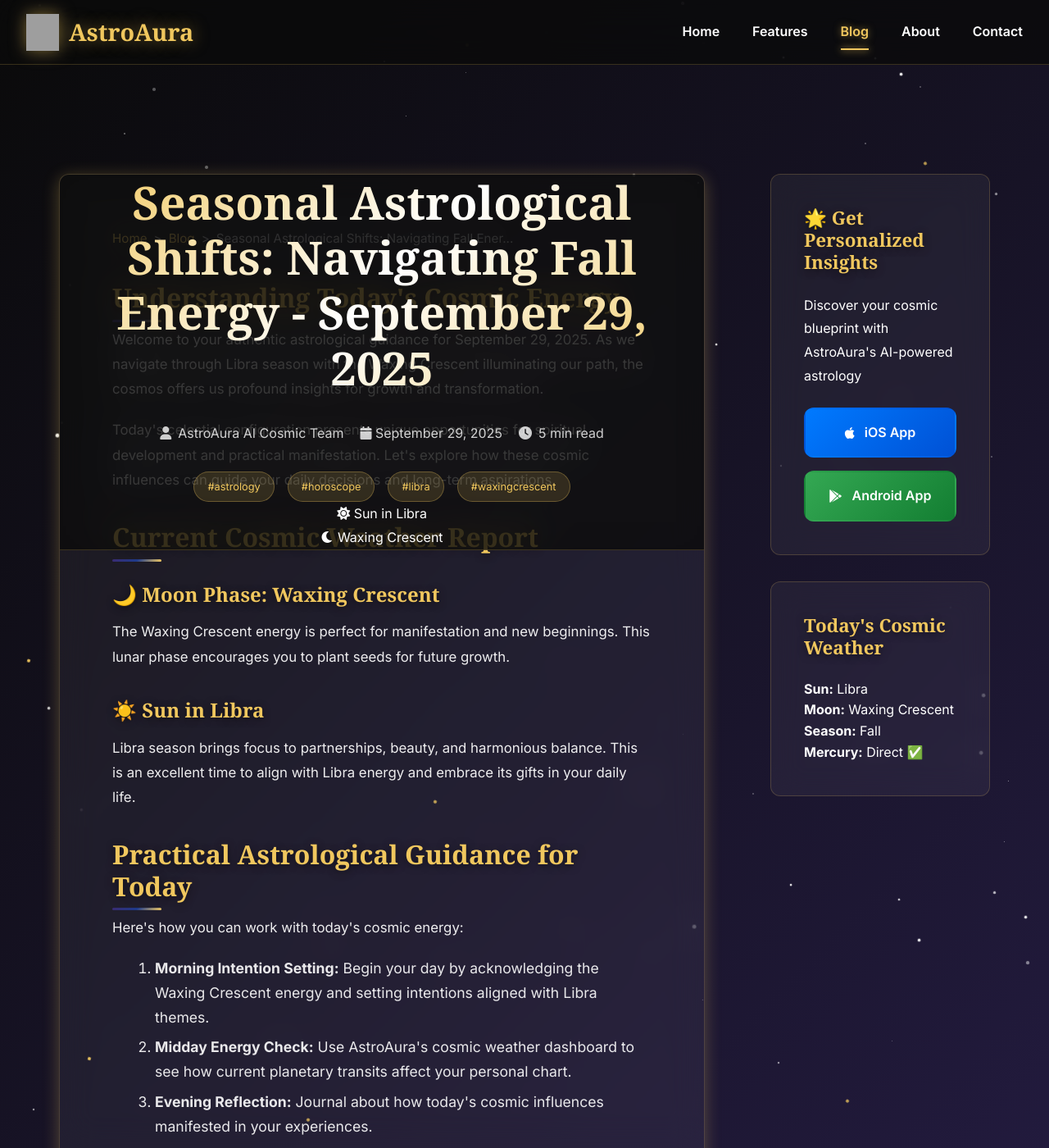
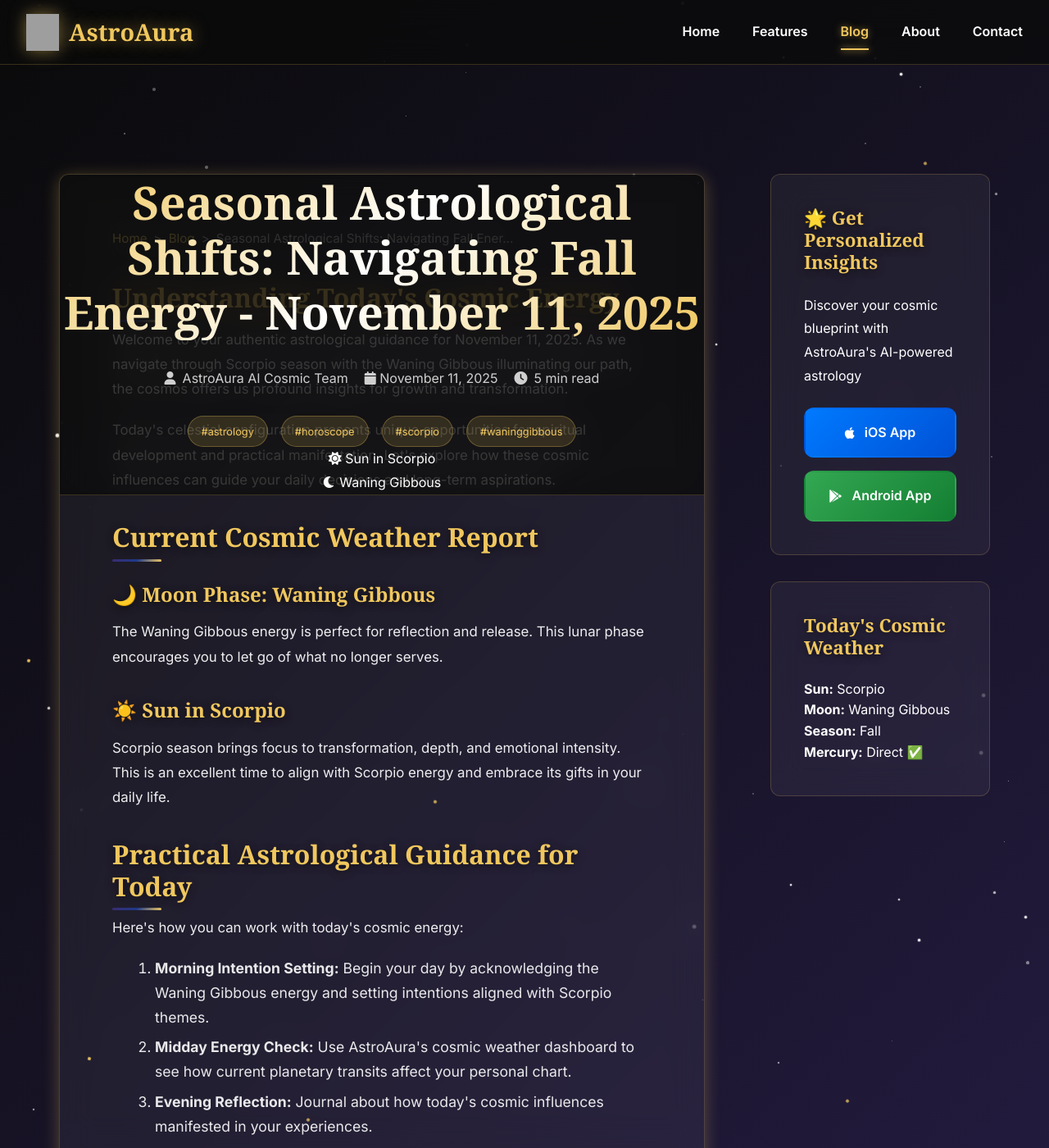
Before and after one commit to royanis/astroaura-website, a Jekyll site: the page blog/posts/seasonal-astrological-shifts-navigating-fall-energ.html, which Jekyll copies as it is, in a window 1280 px wide and 1400 px high. Shown: the whole window at 82% size. Built offline with Jekyll 4.4.1, drawn with Linux system fonts in a browser that asks for light colours; some web fonts are replaced; comment, search, counter and statistics services are not loaded; grey boxes are pictures that could not be loaded.

Commit message:
🌟 Automated blog post: 2025-11-11 01:54 UTC
Generated authentic astrology content
Updated RSS feeds and sitemap
Published via GitHub Actions

🤖 Automated by AstroAura Blog System

```diff
--- a/blog/posts/seasonal-astrological-shifts-navigating-fall-energ.html
+++ b/blog/posts/seasonal-astrological-shifts-navigating-fall-energ.html
@@ -3,11 +3,11 @@
 <head>
     <meta charset="UTF-8">
     <meta name="viewport" content="width=device-width, initial-scale=1.0">
-    <meta name="description" content="Authentic astrological guidance for September 29, 2025. Explore today's Waxing Crescent energy in Libra season with personalized insights from AstroAura's AI-powered astrology platform.">
-    <title>Seasonal Astrological Shifts: Navigating Fall Energy - September 29, 2025 | AstroAura Cosmic Insights</title>
+    <meta name="description" content="Authentic astrological guidance for November 11, 2025. Explore today's Waning Gibbous energy in Scorpio season with personalized insights from AstroAura's AI-powered astrology platform.">
+    <title>Seasonal Astrological Shifts: Navigating Fall Energy - November 11, 2025 | AstroAura Cosmic Insights</title>
 
     <!-- SEO Meta Tags -->
-    <meta name="keywords" content="astrology, horoscope, libra, waxing-crescent, AI astrology, multilingual horoscope">
+    <meta name="keywords" content="astrology, horoscope, scorpio, waning-gibbous, AI astrology, multilingual horoscope">
     <meta name="author" content="AstroAura AI Cosmic Team">
     <meta name="robots" content="index, follow, max-image-preview:large, max-snippet:-1">
     <meta name="revisit-after" content="7 days">
@@ -16,24 +16,24 @@
     <link rel="canonical" href="https://astroaura.me/blog/posts/seasonal-astrological-shifts-navigating-fall-energ.html">
 
     <!-- Open Graph Tags -->
-    <meta property="og:title" content="Seasonal Astrological Shifts: Navigating Fall Energy - September 29, 2025 | AstroAura">
-    <meta property="og:description" content="Authentic astrological guidance for September 29, 2025. Explore today's Waxing Crescent energy in Libra season with personalized insights from AstroAura's AI-powered astrology platform.">
+    <meta property="og:title" content="Seasonal Astrological Shifts: Navigating Fall Energy - November 11, 2025 | AstroAura">
+    <meta property="og:description" content="Authentic astrological guidance for November 11, 2025. Explore today's Waning Gibbous energy in Scorpio season with personalized insights from AstroAura's AI-powered astrology platform.">
     <meta property="og:url" content="https://astroaura.me/blog/posts/seasonal-astrological-shifts-navigating-fall-energ.html">
     <meta property="og:type" content="article">
     <meta property="og:site_name" content="AstroAura">
 
     <!-- Twitter Card -->
     <meta name="twitter:card" content="summary_large_image">
-    <meta name="twitter:title" content="Seasonal Astrological Shifts: Navigating Fall Energy - September 29, 2025">
-    <meta name="twitter:description" content="Authentic astrological guidance for September 29, 2025. Explore today's Waxing Crescent energy in Libra season with personalized insights from AstroAura's AI-powered astrology platform.">
+    <meta name="twitter:title" content="Seasonal Astrological Shifts: Navigating Fall Energy - November 11, 2025">
+    <meta name="twitter:description" content="Authentic astrological guidance for November 11, 2025. Explore today's Waning Gibbous energy in Scorpio season with personalized insights from AstroAura's AI-powered astrology platform.">
 
     <!-- Schema.org Markup -->
     <script type="application/ld+json">
     {
         "@context": "https://schema.org",
         "@type": "BlogPosting",
-        "headline": "Seasonal Astrological Shifts: Navigating Fall Energy - September 29, 2025",
-        "description": "Authentic astrological guidance for September 29, 2025. Explore today's Waxing Crescent energy in Libra season with personalized insights from AstroAura's AI-powered astrology platform.",
+        "headline": "Seasonal Astrological Shifts: Navigating Fall Energy - November 11, 2025",
+        "description": "Authentic astrological guidance for November 11, 2025. Explore today's Waning Gibbous energy in Scorpio season with personalized insights from AstroAura's AI-powered astrology platform.",
         "author": {
             "@type": "Organization",
             "name": "AstroAura AI Cosmic Team"
@@ -46,14 +46,14 @@
                 "url": "https://astroaura.me/assets/icons/app_icon.png"
             }
         },
-        "datePublished": "2025-09-29T01:48:38.533452",
-        "dateModified": "2025-09-29T01:48:38.533452",
+        "datePublished": "2025-11-11T01:54:46.283934",
+        "dateModified": "2025-11-11T01:54:46.283934",
         "url": "https://astroaura.me/blog/posts/seasonal-astrological-shifts-navigating-fall-energ.html",
         "mainEntityOfPage": {
             "@type": "WebPage",
             "@id": "https://astroaura.me/blog/posts/seasonal-astrological-shifts-navigating-fall-energ.html"
         },
-        "keywords": "astrology, horoscope, libra, waxing-crescent"
+        "keywords": "astrology, horoscope, scorpio, waning-gibbous"
     }
     </script>
 
@@ -99,31 +99,31 @@
 
             <!-- Post Header -->
             <header class="post-header">
-                <h1 class="post-title">Seasonal Astrological Shifts: Navigating Fall Energy - September 29, 2025</h1>
+                <h1 class="post-title">Seasonal Astrological Shifts: Navigating Fall Energy - November 11, 2025</h1>
                 <div class="post-meta">
                     <span class="post-author">
                         <i class="fas fa-user"></i> AstroAura AI Cosmic Team
                     </span>
-                    <time class="post-date" datetime="2025-09-29T01:48:38.533452">
-                        <i class="fas fa-calendar"></i> September 29, 2025
+                    <time class="post-date" datetime="2025-11-11T01:54:46.283934">
+                        <i class="fas fa-calendar"></i> November 11, 2025
                     </time>
                     <span class="post-reading-time">
                         <i class="fas fa-clock"></i> 5 min read
                     </span>
                 </div>
                 <div class="post-tags">
-                    <span class="tag">#astrology</span> <span class="tag">#horoscope</span> <span class="tag">#libra</span> <span class="tag">#waxingcrescent</span>
+                    <span class="tag">#astrology</span> <span class="tag">#horoscope</span> <span class="tag">#scorpio</span> <span class="tag">#waninggibbous</span>
                 </div>
 
                 <!-- Current Cosmic Data Display -->
                 <div class="cosmic-data-bar">
                     <div class="cosmic-item">
                         <i class="fas fa-sun"></i>
-                        <span>Sun in Libra</span>
+                        <span>Sun in Scorpio</span>
                     </div>
                     <div class="cosmic-item">
                         <i class="fas fa-moon"></i>
-                        <span>Waxing Crescent</span>
+                        <span>Waning Gibbous</span>
                     </div>
 
                 </div>
@@ -134,7 +134,7 @@
                 <div class="blog-content authentic-astrology">
             <section class="cosmic-introduction">
                 <h2>Understanding Today's Cosmic Energy</h2>
-                <p>Welcome to your authentic astrological guidance for September 29, 2025. As we navigate through Libra season with the Waxing Crescent illuminating our path, the cosmos offers us profound insights for growth and transformation.</p>
+                <p>Welcome to your authentic astrological guidance for November 11, 2025. As we navigate through Scorpio season with the Waning Gibbous illuminating our path, the cosmos offers us profound insights for growth and transformation.</p>
 
                 <p>Today's celestial configuration presents unique opportunities for spiritual development and practical manifestation. Let's explore how these cosmic influences can guide your daily decisions and long-term aspirations.</p>
             </section>
@@ -143,13 +143,13 @@
                 <h2>Current Cosmic Weather Report</h2>
                 <div class="cosmic-highlights">
                     <div class="cosmic-factor">
-                        <h3>🌙 Moon Phase: Waxing Crescent</h3>
-                        <p>The Waxing Crescent energy is perfect for manifestation and new beginnings. This lunar phase encourages you to plant seeds for future growth.</p>
+                        <h3>🌙 Moon Phase: Waning Gibbous</h3>
+                        <p>The Waning Gibbous energy is perfect for reflection and release. This lunar phase encourages you to let go of what no longer serves.</p>
                     </div>
 
                     <div class="cosmic-factor">
-                        <h3>☀️ Sun in Libra</h3>
-                        <p>Libra season brings focus to partnerships, beauty, and harmonious balance. This is an excellent time to align with Libra energy and embrace its gifts in your daily life.</p>
+                        <h3>☀️ Sun in Scorpio</h3>
+                        <p>Scorpio season brings focus to transformation, depth, and emotional intensity. This is an excellent time to align with Scorpio energy and embrace its gifts in your daily life.</p>
                     </div>
 
 
@@ -161,7 +161,7 @@
                 <p>Here's how you can work with today's cosmic energy:</p>
 
                 <ol class="cosmic-action-steps">
-                    <li><strong>Morning Intention Setting:</strong> Begin your day by acknowledging the Waxing Crescent energy and setting intentions aligned with Libra themes.</li>
+                    <li><strong>Morning Intention Setting:</strong> Begin your day by acknowledging the Waning Gibbous energy and setting intentions aligned with Scorpio themes.</li>
                     <li><strong>Midday Energy Check:</strong> Use AstroAura's cosmic weather dashboard to see how current planetary transits affect your personal chart.</li>
                     <li><strong>Evening Reflection:</strong> Journal about how today's cosmic influences manifested in your experiences.</li>
                     <li><strong>Weekly Planning:</strong> Consider how this Fall energy can guide your upcoming goals and decisions.</li>
@@ -222,7 +222,7 @@
             <section class="post-actions">
                 <div class="share-buttons">
                     <h3>Share This Cosmic Insight</h3>
-                    <a href="https://twitter.com/intent/tweet?text=Seasonal Astrological Shifts: Navigating Fall Energy - September 29, 2025&url=https://astroaura.me/blog/posts/seasonal-astrological-shifts-navigating-fall-energ.html" target="_blank" class="share-btn twitter">
+                    <a href="https://twitter.com/intent/tweet?text=Seasonal Astrological Shifts: Navigating Fall Energy - November 11, 2025&url=https://astroaura.me/blog/posts/seasonal-astrological-shifts-navigating-fall-energ.html" target="_blank" class="share-btn twitter">
                         <i class="fab fa-twitter"></i> Tweet
                     </a>
                     <a href="https://www.facebook.com/sharer/sharer.php?u=https://astroaura.me/blog/posts/seasonal-astrological-shifts-navigating-fall-energ.html" target="_blank" class="share-btn facebook">
@@ -250,10 +250,10 @@
             <div class="widget cosmic-weather">
                 <h3>Today's Cosmic Weather</h3>
                 <div class="weather-item">
-                    <strong>Sun:</strong> Libra
+                    <strong>Sun:</strong> Scorpio
                 </div>
                 <div class="weather-item">
-                    <strong>Moon:</strong> Waxing Crescent
+                    <strong>Moon:</strong> Waning Gibbous
                 </div>
                 <div class="weather-item">
                     <strong>Season:</strong> Fall
```
Also changed, not shown: blog/atom.xml (+1 -1 lines), blog/feed.json (+122 -122 lines), blog/feed.xml (+1 -1 lines), blog/posts_index.json (+105 -112 lines), sitemap.xml (+67 -67 lines).
